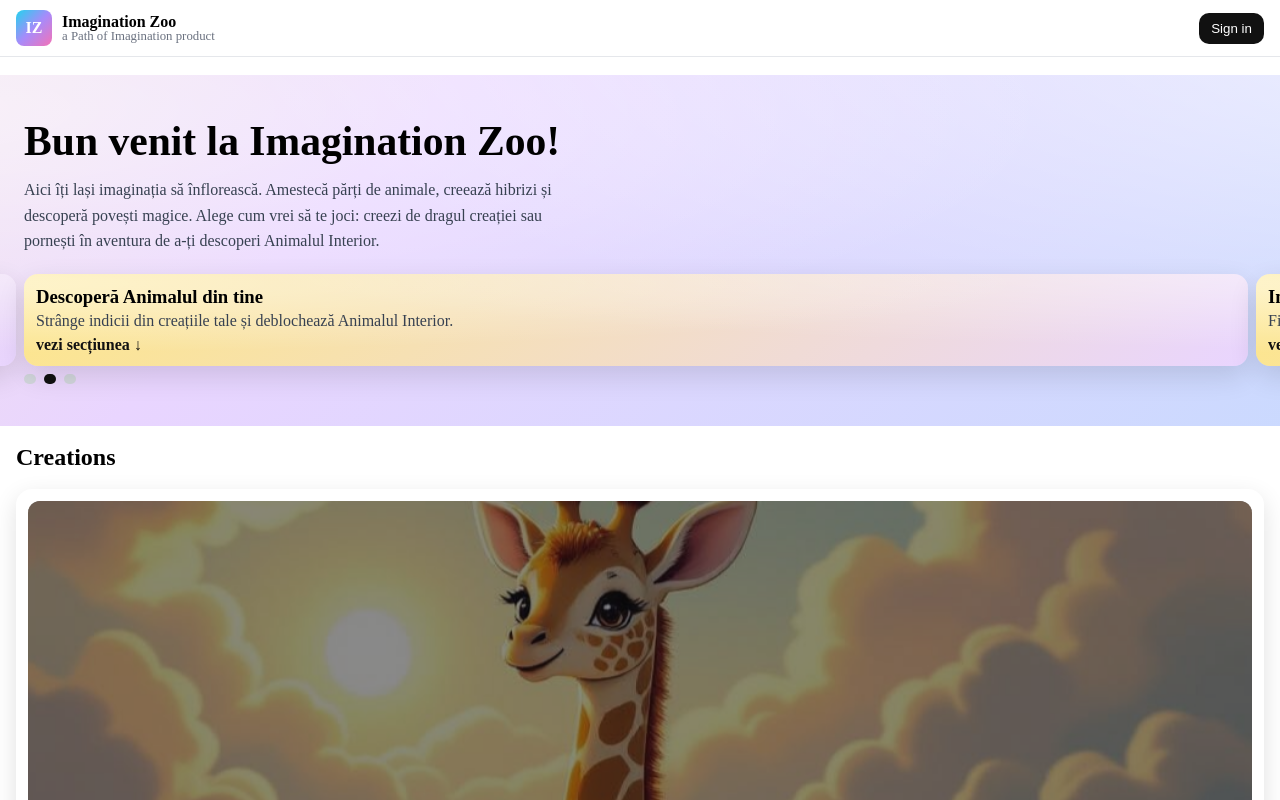
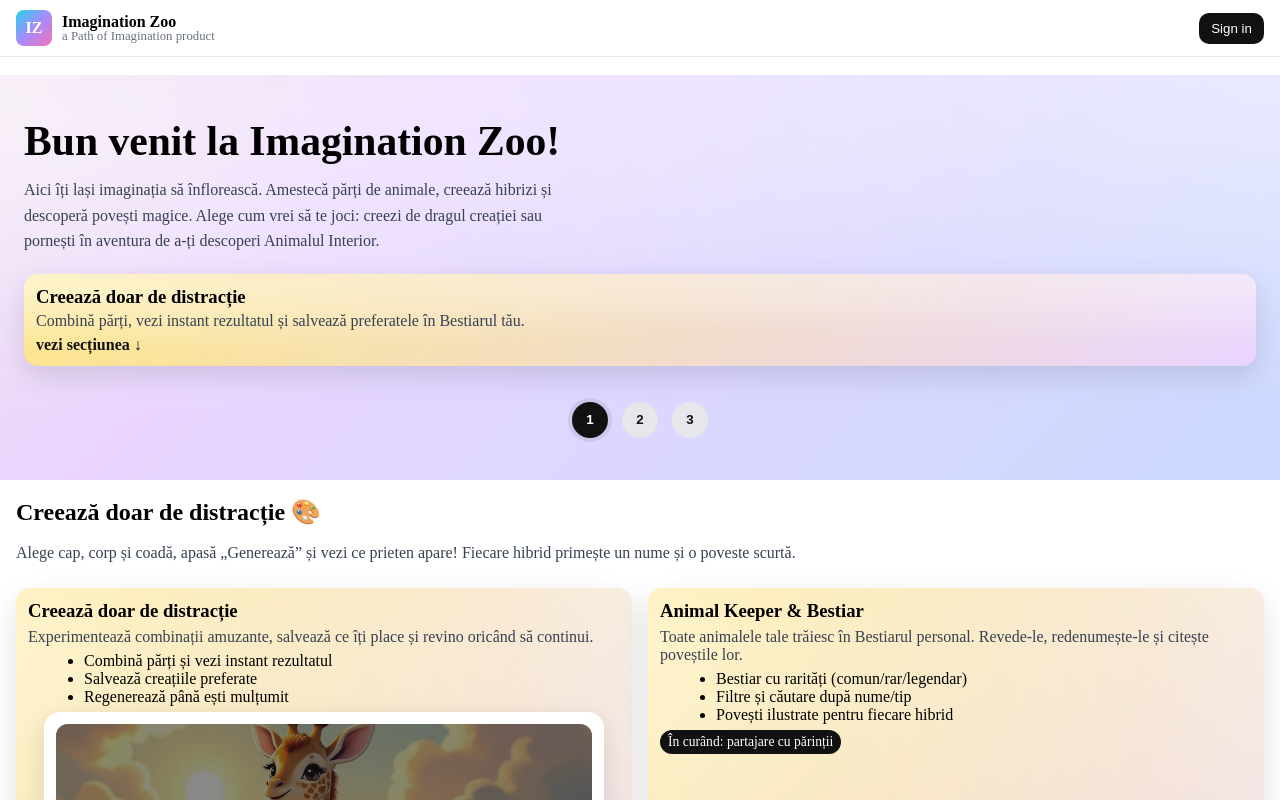
Before and after one commit to marianterinte/XooCreator, an Angular app in the folder xoo-creator/: page / in a window 1280 px wide. Shown: the top 800 px of the page. Built offline with nearby package versions, Linux system fonts and the light colour scheme.

Commit message:
Refactored.

```diff
--- a/xoo-creator/src/app/home/home.component.css
+++ b/xoo-creator/src/app/home/home.component.css
@@ -1,4 +1,4 @@
-.home{display:grid;gap:18px;place-items:stretch;height:100dvh;overflow:auto;-webkit-overflow-scrolling:touch}
+.home{display:grid;gap:18px;place-items:stretch}
 
 /* Top bar */
 .topbar{position:sticky;top:0;z-index:2;display:flex;align-items:center;gap:12px;padding:10px 16px;background:rgba(255,255,255,.8);backdrop-filter: blur(8px);border-bottom:1px solid #e5e7eb}
@@ -28,8 +28,10 @@
 
 /* Hero carousel */
 .hero-carousel{margin-top:8px;display:grid;gap:8px}
-.hero-carousel .slides{display:flex;transition:transform .5s cubic-bezier(.2,.7,.3,1);will-change:transform}
-.hero-carousel .slide{min-width:100%;padding-right:8px;box-sizing:border-box}
+.hero-carousel .slides{position:relative}
+.hero-carousel .slides.stack{min-height:120px}
+.hero-carousel .slide{position:absolute;inset:0;opacity:0;transform:scale(.985);transition:opacity .25s ease, transform .25s ease}
+.hero-carousel .slide.visible{opacity:1;transform:scale(1)}
 .hero-carousel .slide-card{border-radius:14px;padding:12px;background:
 	radial-gradient(ellipse at -10% 10%, rgba(255,255,255,.6), rgba(255,255,255,0) 60%),
 	radial-gradient(ellipse at 120% -10%, rgba(255,255,255,.6), rgba(255,255,255,0) 60%),
@@ -38,9 +40,11 @@
 .hero-carousel .slide-card h3{margin:0 0 4px 0}
 .hero-carousel .slide-card p{margin:0;color:#374151}
 .hero-carousel .slide-card .slide-link{display:inline-block;margin-top:6px;color:#111;font-weight:600}
-.hero-carousel .dots{display:flex;gap:8px;align-items:center}
-.hero-carousel .dots button{width:10px;height:10px;border-radius:999px;border:none;background:#d1d5db;cursor:pointer}
-.hero-carousel .dots button.active{background:#111}
+.hero-carousel .dots{display:flex;gap:14px;align-items:center}
+.hero-carousel .dots.center{justify-content:center}
+.hero-carousel .dots .dot-btn{width:36px;height:36px;border-radius:999px;border:none;background:#e5e7eb;cursor:pointer;display:grid;place-items:center;font-weight:700;color:#111}
+.hero-carousel .dots .dot-btn.active{background:#111;color:#fff;box-shadow:0 0 0 4px rgba(17,17,17,.08)}
+.hero-carousel .dots .dot-btn:active{transform:scale(.96)}
 
 /* Showcase card */
 .showcase{display:grid;padding:0 16px 16px}
--- a/xoo-creator/src/app/home/home.component.html
+++ b/xoo-creator/src/app/home/home.component.html
@@ -17,8 +17,8 @@
   <h1 id="home-title">Bun venit la Imagination Zoo!</h1>
   <p class="tagline">Aici îți lași imaginația să înflorească. Amestecă părți de animale, creează hibrizi și descoperă povești magice. Alege cum vrei să te joci: creezi de dragul creației sau pornești în aventura de a-ți descoperi Animalul Interior.</p>
     <div class="hero-carousel" aria-roledescription="carousel" aria-label="Moduri de joc">
-      <div class="slides" [style.transform]="'translateX(-' + heroIndex() * 100 + '%)'">
-        <div class="slide" *ngFor="let s of heroSlides; let i = index" (click)="scrollToTarget(s.targetId)" role="button" tabindex="0" [attr.aria-label]="s.title">
+      <div class="slides stack">
+        <div class="slide" *ngFor="let s of heroSlides; let i = index" [class.visible]="heroIndex() === i" (click)="activateAndScroll(i, s.targetId)" role="button" tabindex="0" [attr.aria-label]="s.title">
           <div class="slide-card">
             <h3>{{ s.title }}</h3>
             <p>{{ s.text }}</p>
@@ -26,41 +26,48 @@
           </div>
         </div>
       </div>
-      <div class="dots" role="tablist" aria-label="Navigare carousel">
-        <button *ngFor="let s of heroSlides; let i = index" [class.active]="heroIndex() === i" (click)="goToHeroSlide(i)" role="tab" [attr.aria-selected]="heroIndex() === i" [attr.aria-label]="'Slide ' + (i + 1)"></button>
+      <div class="dots center" role="tablist" aria-label="Navigare carousel">
+  <button *ngFor="let s of heroSlides; let i = index"
+                class="dot-btn"
+                [class.active]="heroIndex() === i"
+    (click)="activateAndScroll(i, s.targetId)"
+                role="tab"
+                [attr.aria-selected]="heroIndex() === i"
+                [attr.aria-label]="'Slide ' + (i + 1)">
+          {{ i + 1 }}
+        </button>
       </div>
     </div>
   </header>
 
-  <h2 class="section-title">Creations</h2>
-
-  <!-- Hybrids Showcase Card -->
-  <section class="showcase" aria-label="Galerie hibrizi">
+  <!-- Modul 1 — Creează doar de distracție + Animal Keeper & Bestiar -->
+  <ng-container *ngIf="heroIndex() === 0">
+  <h2 class="section-title">Creează doar de distracție 🎨</h2>
+  <p class="section-lead">Alege cap, corp și coadă, apasă „Generează” și vezi ce prieten apare! Fiecare hibrid primește un nume și o poveste scurtă.</p>
+  <section id="mod1-section" class="features" aria-label="Modul 1">
+    <div class="feature-card">
+      <h3>Creează doar de distracție</h3>
+      <p>Experimentează combinații amuzante, salvează ce îți place și revino oricând să continui.</p>
+      <ul>
+        <li>Combină părți și vezi instant rezultatul</li>
+        <li>Salvează creațiile preferate</li>
+        <li>Regenerează până ești mulțumit</li>
+      </ul>
+      <!-- Hybrids Showcase moved inside Module 1 -->
+      <div class="showcase" aria-label="Galerie hibrizi">
         <div class="showcase-card">
           <div class="frame">
-        <!-- Replay enter animation at each swap -->
             @if (swap()) {
               <img [src]="currentImage()" alt="Hybrid preview" class="shot enter" />
             } @else {
               <img [src]="currentImage()" alt="Hybrid preview" class="shot enter" />
             }
           </div>
-      <div class="legend">Have yours!</div>
+          <div class="legend">
+            <a routerLink="/builder" class="cta small">Începe să creezi</a>
           </div>
-  </section>
-
-  <!-- Modul 1 — Create just for fun + Animal Keeper & Bestiar -->
-  <h2 class="section-title">Creează doar de fun 🎨</h2>
-  <p class="section-lead">Alege cap, corp și coadă, apasă „Generează” și vezi ce prieten apare! Fiecare hibrid primește un nume și o poveste scurtă.</p>
-  <section id="mod1-section" class="features" aria-label="Modul 1">
-    <div class="feature-card">
-      <h3>Create just for fun</h3>
-      <p>Experimentează combinații amuzante, salvează ce îți place și revino oricând să continui.</p>
-      <ul>
-        <li>Combină părți și vezi instant rezultatul</li>
-        <li>Salvează creațiile preferate</li>
-        <li>Regenerează până ești mulțumit</li>
-      </ul>
+        </div>
+      </div>
     </div>
     <div class="feature-card">
       <h3>Animal Keeper &amp; Bestiar</h3>
@@ -73,11 +80,26 @@
       <span class="status soon">În curând: partajare cu părinții</span>
     </div>
   </section>
+  </ng-container>
 
-  <!-- Modul 2 — Descoperă Animalul din tine + Copacul Imaginației -->
-  <h2 class="section-title">Descoperă Animalul din tine 🪞</h2>
-  <section id="mod2-section" class="mode2" aria-label="Modul 2 — Descoperă Animalul din tine">
+  <!-- Modul 2 — Vrei să știi ce fel de animal ești? + placeholder carousel -->
+  <ng-container *ngIf="heroIndex() === 1">
+  <h2 class="section-title">Vrei să știi ce fel de animal ești? 🪞</h2>
+  <section id="mod2-section" class="mode2" aria-label="Modul 2 — Vrei să știi ce fel de animal ești?">
     <p class="lead">Pe măsură ce creezi hibrizi, alegerile tale spun o poveste despre cine ești: jucăuș ca iepurele, curios ca pisica sau visător ca girafa. Strânge indicii și deblochează Animalul tău Interior – avatarul tău magic.</p>
+    <!-- Placeholder: a doua galerie (poate cu alte imagini ulterior) -->
+    <div class="showcase" aria-label="Galerie animale placeholder">
+      <div class="showcase-card">
+        <div class="frame">
+          @if (swap()) {
+            <img [src]="currentImage()" alt="Animal preview" class="shot enter" />
+          } @else {
+            <img [src]="currentImage()" alt="Animal preview" class="shot enter" />
+          }
+        </div>
+        <div class="legend">Carousel de animale (placeholder)</div>
+      </div>
+    </div>
     <div class="how">
       <h3>Cum funcționează</h3>
       <ul>
@@ -86,7 +108,14 @@
         <li>Când strângi destule indicii → deblochezi Animalul Interior (card special + poveste personalizată)</li>
       </ul>
     </div>
-  <div id="tree-section" class="feature-card tree-card">
+  </section>
+  </ng-container>
+
+  <!-- Modul 3 — Copacul Imaginației -->
+  <ng-container *ngIf="heroIndex() === 2">
+    <h2 class="section-title">Copacul Imaginației</h2>
+    <section id="tree-section" class="mode2" aria-label="Modul 3 — Copacul Imaginației">
+      <div class="feature-card tree-card">
         <h3>🌳 Copacul Imaginației</h3>
         <p>Fiecare creatură salvată devine o frunză luminoasă în Copacul tău. Ramurile se umplu cu aventuri, iar în vârf te așteaptă Animalul Interior.</p>
         <div class="tree-visual" aria-hidden="true">(imagine placeholder)</div>
@@ -98,4 +127,5 @@
         <p class="hint small">În curând: evenimente pe ramuri și mini-misiuni („Revenim peste 2 ore cu o surpriză!”)</p>
       </div>
     </section>
+  </ng-container>
 </section>
--- a/xoo-creator/src/app/home/home.component.ts
+++ b/xoo-creator/src/app/home/home.component.ts
@@ -1,10 +1,11 @@
 import { Component, OnDestroy, OnInit, computed, signal } from '@angular/core';
 import { CommonModule } from '@angular/common';
+import { RouterLink } from '@angular/router';
 
 @Component({
   selector: 'app-home',
   standalone: true,
-  imports: [CommonModule],
+  imports: [CommonModule, RouterLink],
   templateUrl: './home.component.html',
   styleUrl: './home.component.css'
 })
@@ -22,8 +23,6 @@ export class HomeComponent implements OnInit, OnDestroy {
 
   private intervalId: any;
   private readonly intervalMs = 2500; // 2.5s between images
-  private heroIntervalId: any;
-  private readonly heroIntervalMs = 4000; // 4s between hero slides
 
   // Rotation state
   idx = signal(0);
@@ -40,19 +39,11 @@ export class HomeComponent implements OnInit, OnDestroy {
       this.swap.set(!this.swap());
     }, this.intervalMs);
 
-    // hero carousel autoplay
-    this.heroIntervalId = setInterval(() => {
-      const next = (this.heroIndex() + 1) % this.heroSlides.length;
-      this.heroIndex.set(next);
-    }, this.heroIntervalMs);
   }
 
   ngOnDestroy(): void {
     if (this.intervalId) {
       clearInterval(this.intervalId);
-    }
-    if (this.heroIntervalId) {
-      clearInterval(this.heroIntervalId);
     }
   }
 
@@ -65,20 +56,20 @@ export class HomeComponent implements OnInit, OnDestroy {
   heroSlides = [
     {
       key: 'mod1',
-      title: 'Create just for fun',
-      text: 'Combină părți, vezi instant rezultatul și salvează preferatele în Bestiar.',
+  title: 'Creează doar de distracție',
+  text: 'Combină părți, vezi instant rezultatul și salvează preferatele în Bestiarul tău.',
       targetId: 'mod1-section'
     },
     {
       key: 'mod2',
-      title: 'Descoperă Animalul din tine',
+  title: 'Vrei să știi ce fel de animal ești? :)',
       text: 'Strânge indicii din creațiile tale și deblochează Animalul Interior.',
       targetId: 'mod2-section'
     },
     {
       key: 'tree',
-      title: 'Imagination Tree',
-      text: 'Fiecare creatură salvată devine o frunză luminoasă în copacul tău.',
+  title: 'Copacul Imaginației',
+  text: 'Fiecare creatură salvată devine o frunză luminoasă în Copacul tău.',
       targetId: 'tree-section'
     }
   ];
@@ -94,4 +85,10 @@ export class HomeComponent implements OnInit, OnDestroy {
     const el = document.getElementById(id);
     if (el) el.scrollIntoView({ behavior: 'smooth', block: 'start' });
   }
+
+  activateAndScroll(i: number, id: string) {
+    this.goToHeroSlide(i);
+    // allow DOM to update visibility before scrolling
+    setTimeout(() => this.scrollToTarget(id), 50);
+  }
 }
--- a/xoo-creator/src/styles.css
+++ b/xoo-creator/src/styles.css
@@ -1,8 +1,8 @@
-/* Global reset for a mobile-like, no-scroll shell */
+/* Global reset */
 *{box-sizing:border-box}
-html,body{height:100%;}
-html,body{margin:0;padding:0;overflow:hidden;background:#fff;-webkit-tap-highlight-color:transparent}
-#app-root, app-root{display:block;height:100%;}
+html,body{min-height:100%;}
+html,body{margin:0;padding:0;background:#fff;-webkit-tap-highlight-color:transparent}
+#app-root, app-root{display:block;min-height:100%;}
 
 /* Prevent accidental image drag/selection */
 img{user-select:none;-webkit-user-drag:none}
```
Also changed, not shown: 1 other file (tests, documents, lock files or other folders). Lines whose indentation alone changed are shown as unchanged.
